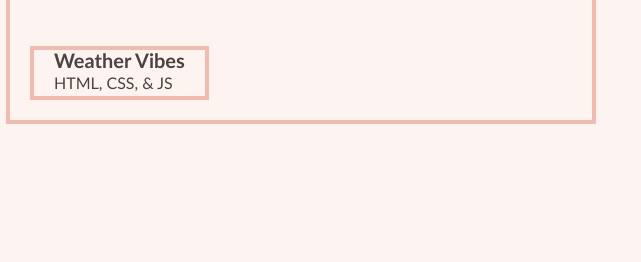
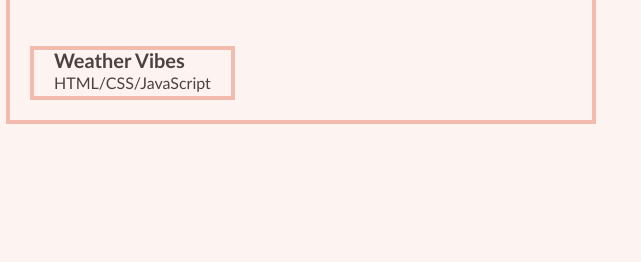
Before and after one commit to swaguespack/02-challenge, a plain HTML site: page index.html in a window 1280 px wide. Shown: the part 1390-1652 px from the top of the page, 639-1280 px from the left. Drawn offline with Linux system fonts and the light colour scheme.

Commit message:
updated Weather Vibes text block

```diff
--- a/index.html
+++ b/index.html
@@ -78,7 +78,7 @@
             </a>
                 <div class="text-block">
                     <h3>Weather Vibes</h3>
-                    <p>HTML, CSS, & JS</p>
+                    <p>HTML/CSS/JavaScript</p>
                 </div>
             </div>
         </div>
```
